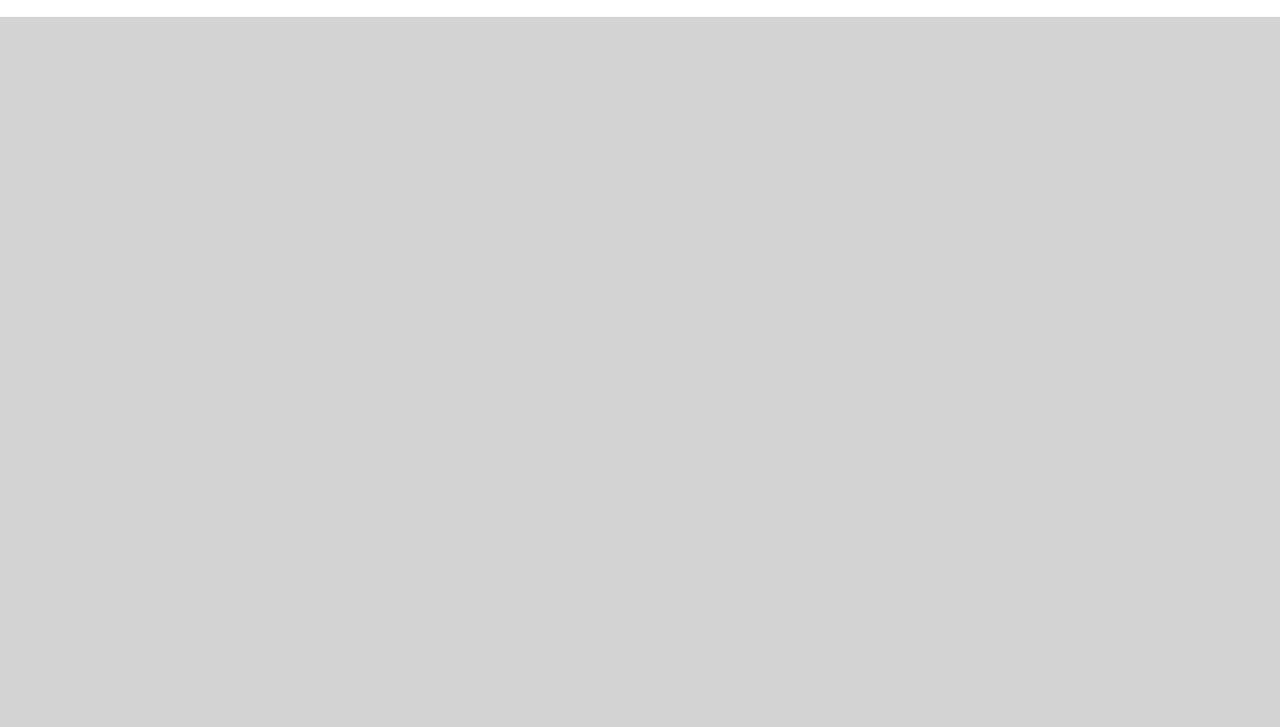
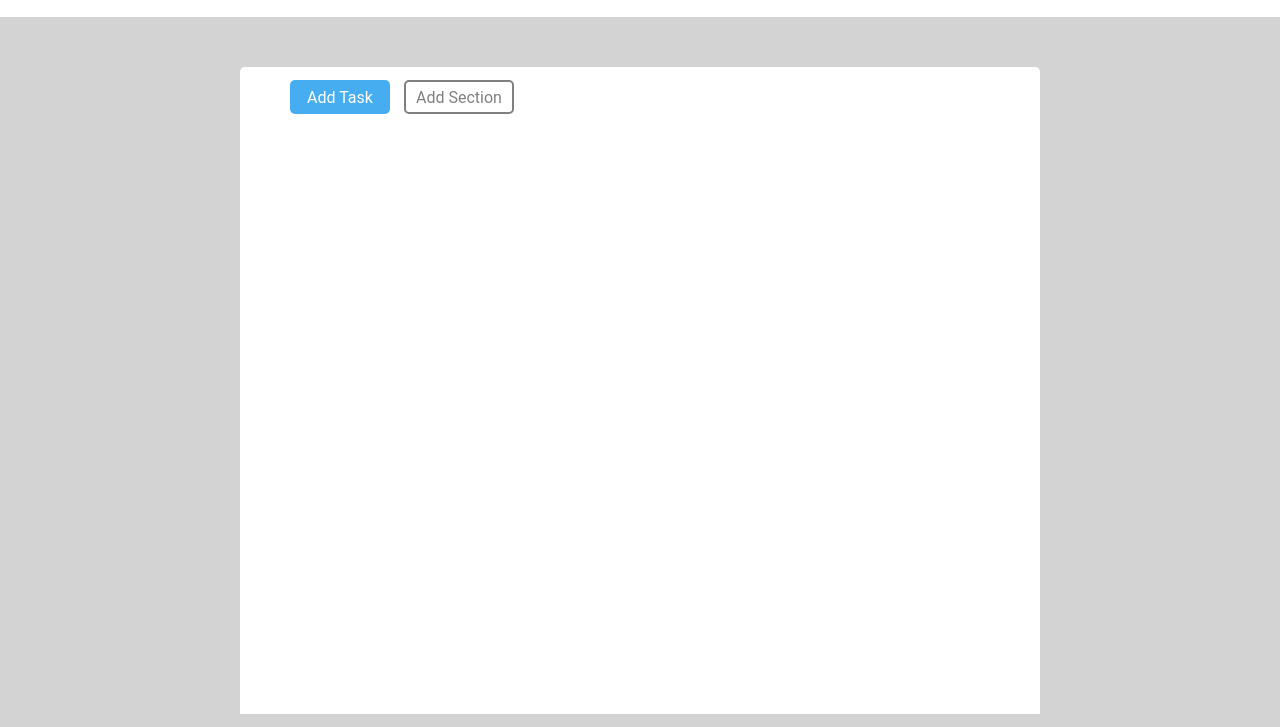
Before and after one commit to Greg1928/html-css-toboolist, a plain HTML site: page index.html in a window 1280 px wide. Shown: the part 73-800 px from the top of the page. Drawn offline with Linux system fonts and the light colour scheme.

Commit message:
aggiunta primo contenitore

```diff
--- a/css/style.css
+++ b/css/style.css
@@ -21,3 +21,49 @@ h1{
     display: inline-block;
     vertical-align: middle;
 }
+
+.contenitore-piccolo{
+    width: 800px;
+    height: 60px;
+    margin: 0 auto;
+    background-color: white;
+    margin-top: 50px;
+    padding-top: 13px;
+    border-radius: 5px;
+    margin-bottom: 10px;
+}
+.button-1{
+    width: 100px;
+    height: 34px;
+    background-color: #47adf1;
+    border-radius: 5px;
+    margin-left: 50px;
+    display: inline-block;
+}
+#primo{
+    text-align: center;
+     line-height: 35px;
+     color: white;
+}
+.button-2{
+    width: 110px;
+    height: 34px;
+    background-color: white;
+    border-radius: 5px;
+    margin-left: 10px;
+    display: inline-block;
+    border: 2px solid grey;
+
+}
+#secondo{
+    text-align: center;
+    line-height: 31px;
+    color: grey;
+}
+.contenitore-grande{
+    width: 800px;
+    height: 600px;
+    margin: 0 auto;
+    background-color: white;
+
+}
--- a/index.html
+++ b/index.html
@@ -12,8 +12,19 @@
             <img class="logo" src="img/Logo.png" alt="Logo">
             <h1>Toboolist</h1>
         </header>
+
         <main>
+            <div class="contenitore-piccolo">
+                <div class="button-1">
+                    <p id="primo">Add Task</p>
+                </div>
+                <div class="button-2">
+                    <p id="secondo">Add Section</p>
+                </div>
+            <div class="contenitore-grande">
 
+            </div>
+            </div>
         </main>
     </body>
 </html>
```
